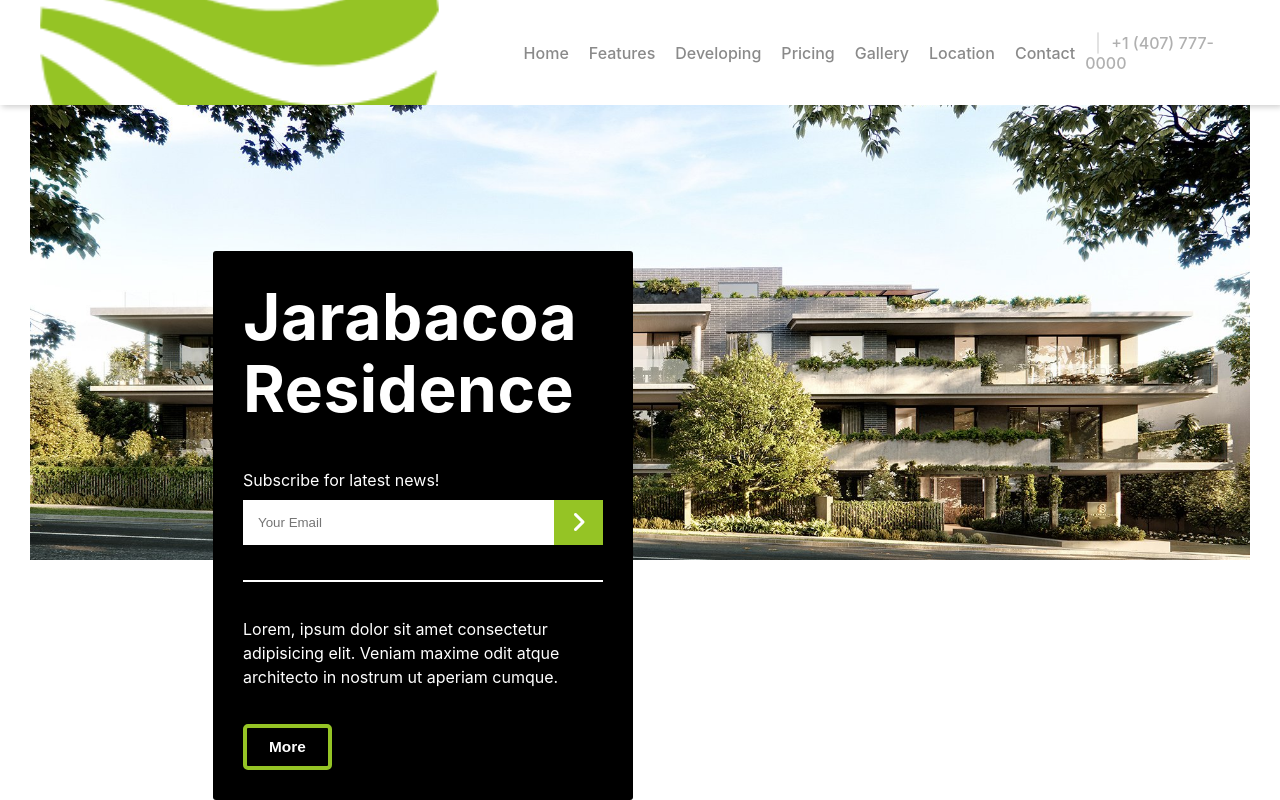
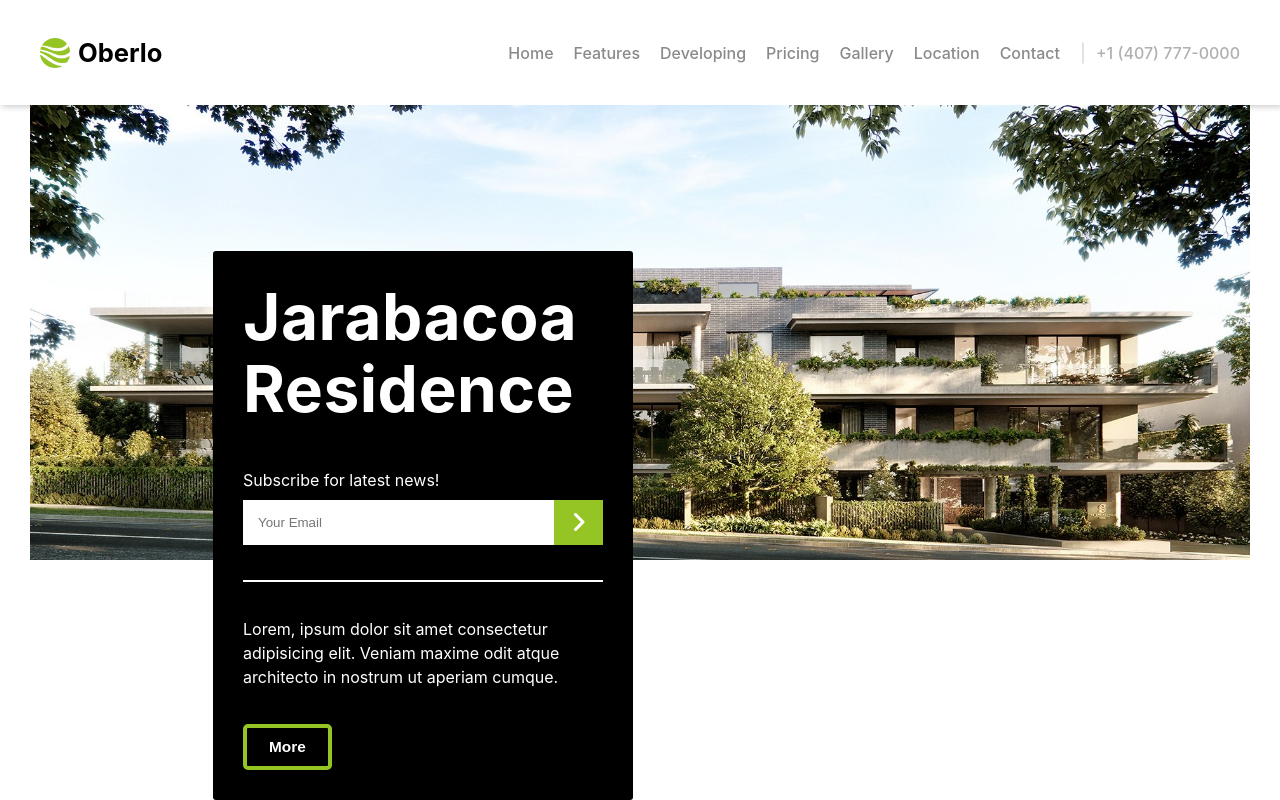
Before and after one commit to Kmonterohenriquez/housing, a React (Create React App) app: page / in a window 1280 px wide. Shown: the top 800 px of the page. Built offline with nearby package versions, Linux system fonts and the light colour scheme.

Commit message:
logo styled and fixed on navbar

```diff
--- a/src/Components/Nav/Nav.sass
+++ b/src/Components/Nav/Nav.sass
@@ -23,6 +23,12 @@
         .logo
             font-size: 1.6rem
             font-weight: 700
+            display: flex
+            align-items: center
+            img
+                height: 30px
+                margin-right: 8px
+
         nav
             ul
                 display: flex
```
